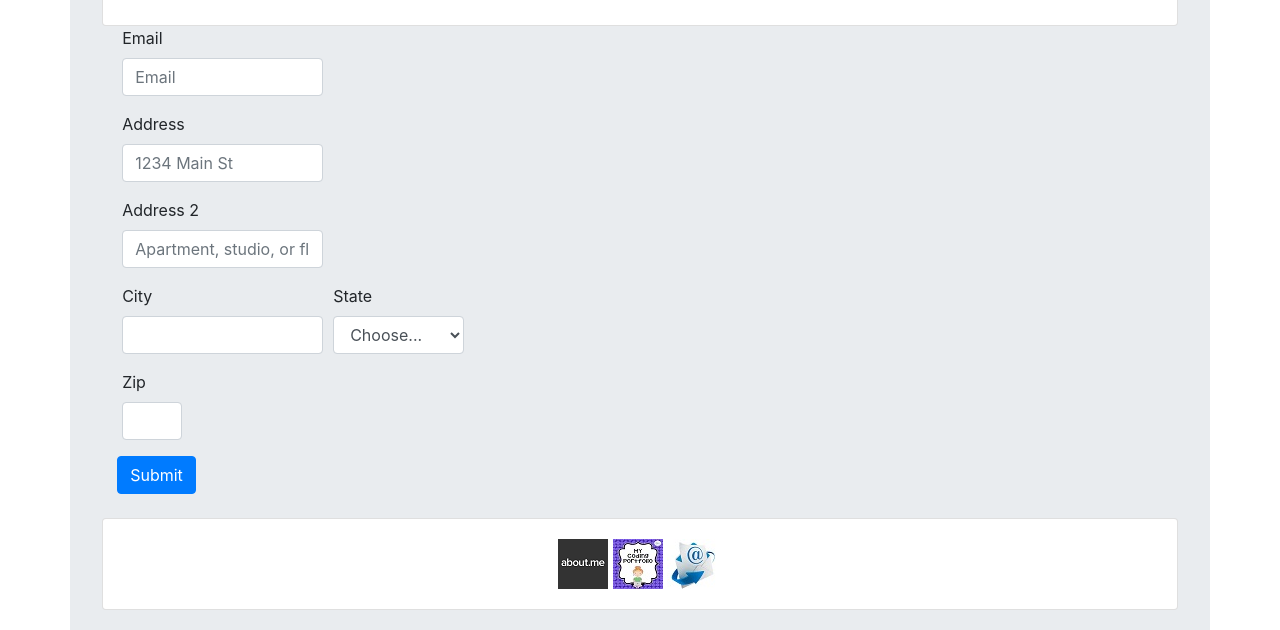
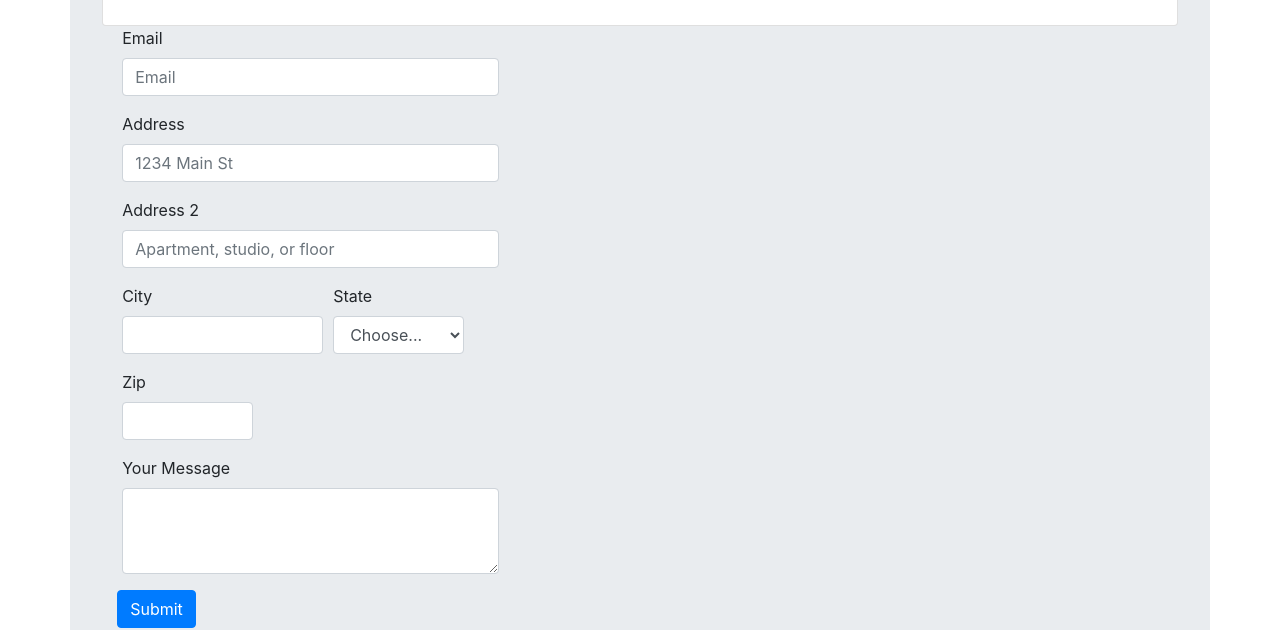
Before and after one commit to ishabali/IB-Homework2-Responsive-Portfolio, a plain HTML site: page contact.html in a window 1280 px wide. Shown: the part 176-806 px from the top of the page. Drawn offline with nearby package versions, Linux system fonts and the light colour scheme.

Commit message:
Contact.html - message field added, field sizes increased

```diff
--- a/contact.html
+++ b/contact.html
@@ -55,7 +55,7 @@
             <div class="form-row">
               <div class="form-group col-md-1">
               </div>
-              <div class="form-group col-md-6">
+              <div class="form-group col-md-11">
                 <label for="inputEmail4">Email</label>
                 <input type="email" class="form-control" id="inputEmail4" placeholder="Email">
               </div>
@@ -70,7 +70,7 @@
             <div class="form-row">
                 <div class="form-group col-md-1">
                 </div>
-                <div class="form-group col-md-6">
+                <div class="form-group col-md-11">
                   <label for="inputAddress">Address</label>
                   <input type="text" class="form-control" id="inputAddress" placeholder="1234 Main St">
                 </div>
@@ -79,7 +79,7 @@
               <div class="form-row">
                 <div class="form-group col-md-1">
                 </div>
-                <div class="form-group col-md-6">
+                <div class="form-group col-md-11">
                   <label for="inputAddress2">Address 2</label>
                   <input type="text" class="form-control" id="inputAddress2" placeholder="Apartment, studio, or floor">
                 </div>
@@ -103,16 +103,27 @@
             <div class="form-row">
                 <div class="form-group col-md-1">
                 </div>
-              <div class="form-group col-md-2">
+              <div class="form-group col-md-4">
                 <label for="inputZip">Zip</label>
                 <input type="text" class="form-control" id="inputZip">
               </div>
             </div>
+
             <div class="form-row">
                 <div class="form-group col-md-1">
                 </div>
-            <button type="submit" class="btn btn-primary">Submit</button>
+                <div class="form-group col-md-11">
+                    <label for="exampleFormControlTextarea1">Your Message</label>
+                    <textarea class="form-control" id="exampleFormControlTextarea1" rows="3"></textarea>
+                </div>
             </div>
+            <div class="form-row">
+                <div class="form-group col-md-1">
+                </div>
+                <button type="submit" class="btn btn-primary">Submit</button>
+            </div>
+
+
           </form>
 
     </div>
```
